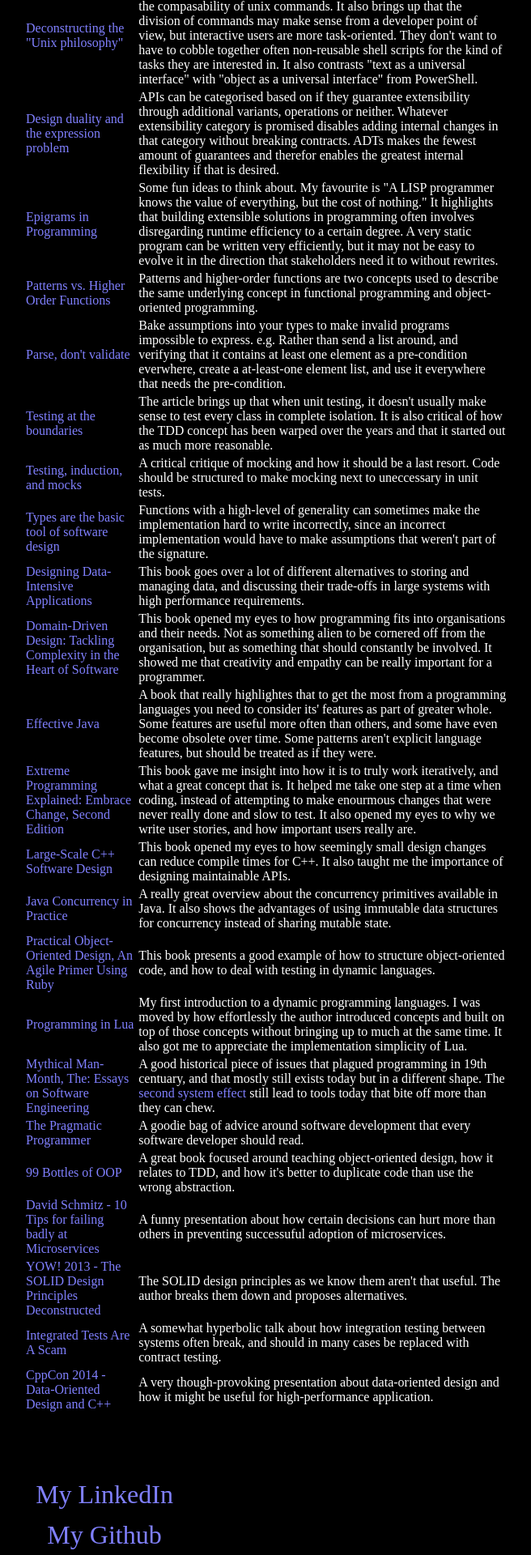
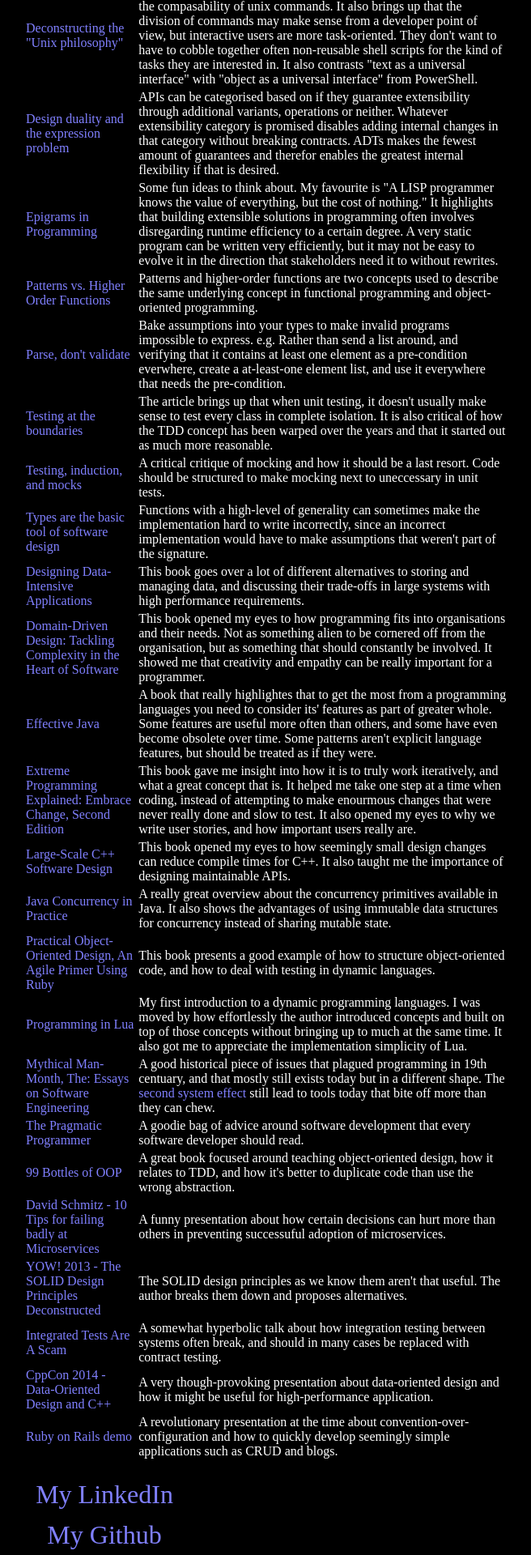
Before and after one commit to johannes-qvarford/johannes-qvarford.github.io, a Jekyll site: the page built from recommendations/index.html, in a window 1280 px wide. Shown: the part 653-2573 px from the top of the page at 81% size, without its empty margins (511-1167 px from the left). Built offline with Jekyll 4.4.1, drawn with Linux system fonts in a browser that asks for light colours.

Commit message:
Ruby on Rails demo

```diff
--- a/recommendations/index.html
+++ b/recommendations/index.html
@@ -142,6 +142,10 @@ recommendations:
     link: https://www.youtube.com/watch?v=rX0ItVEVjHc
     review: |
       A very though-provoking presentation about data-oriented design and how it might be useful for high-performance application.
+  - name: Ruby on Rails demo
+    link: https://www.youtube.com/watch?v=Gzj723LkRJY
+    review: |
+      A revolutionary presentation at the time about convention-over-configuration and how to quickly develop seemingly simple applications such as CRUD and blogs.
 ---
 <!--
   - name: T
@@ -152,8 +156,6 @@ recommendations:
 <!--
   TODO:
 
-
-https://www.youtube.com/watch?v=Gzj723LkRJY
 https://www.youtube.com/watch?v=lw6TaiXzHAE
 https://www.youtube.com/watch?v=QyJZzq0v7Z4
 https://www.youtube.com/watch?v=jlPaby7suOc
```
